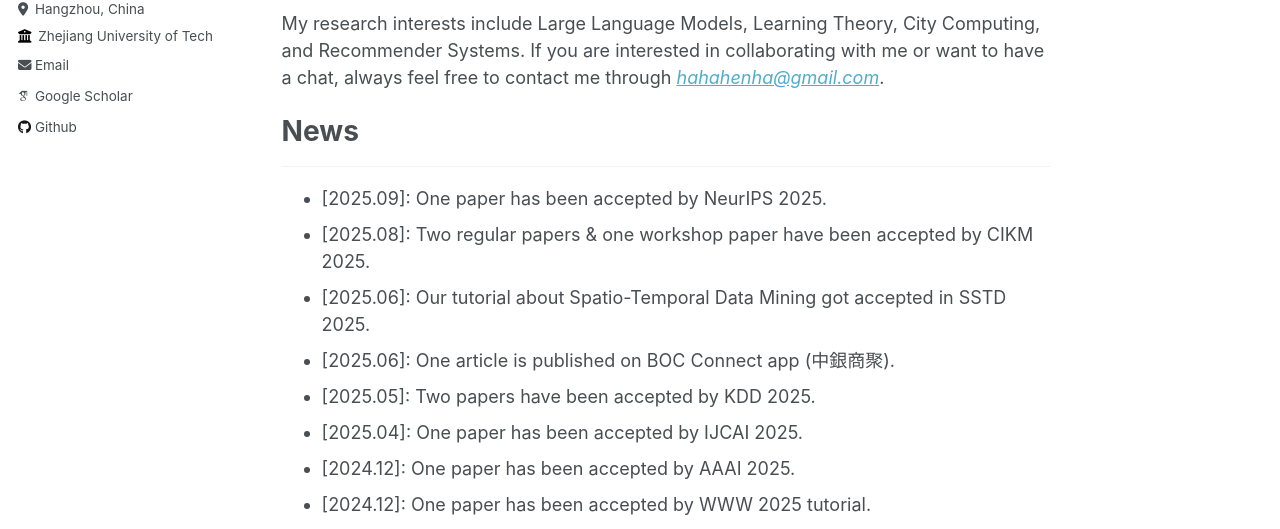
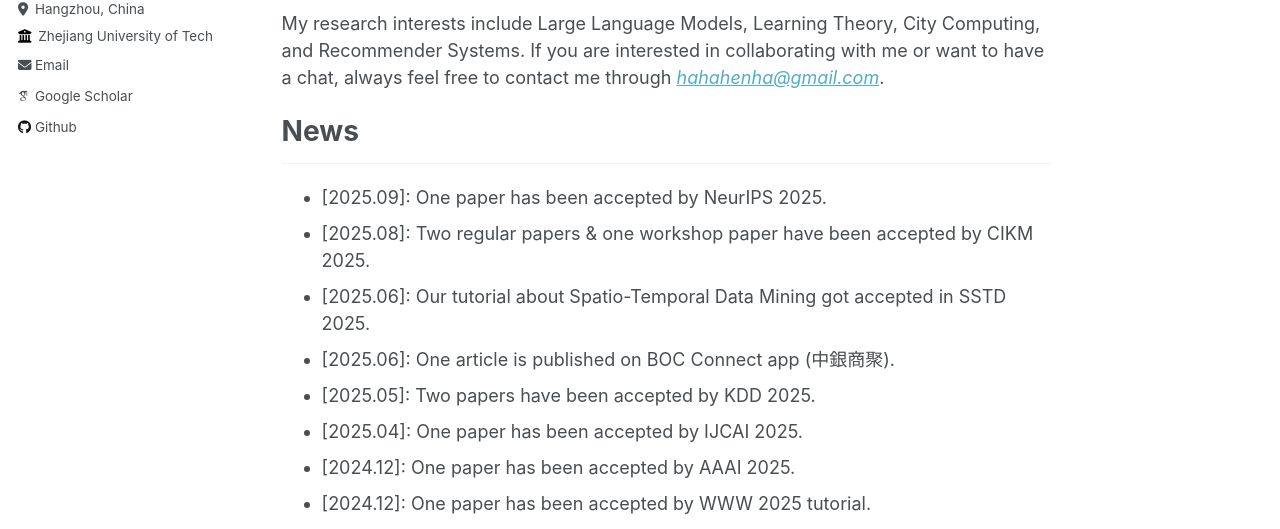
Before and after one commit to hahahenha/hahahenha.github.io, a Jekyll site: the page built from _pages/about.md, in a window 1280 px wide and 900 px high. Shown: the part 364-893 px from the top of the window. Built offline with Jekyll 4.4.1, drawn with Linux system fonts in a browser that asks for light colours; some web fonts are replaced.

Commit message:
Update about.md

```diff
--- a/_pages/about.md
+++ b/_pages/about.md
@@ -15,7 +15,7 @@ redirect_from:
 <!-- <span class='anchor' id='about-me'></span> -->
 
 # Biography
-<hr style="margin-top: 10px; margin-bottom: 20px;">
+<hr style="margin-top: 8px; margin-bottom: 20px;">
 I'm currently an associate professor at Zhejiang University of Technology.
 Before that, I was a postdoctoral research fellow at [AML Lab](https://aml-cityu.github.io/) from City University of Hong Kong supervised by Prof. [Xiangyu Zhao](https://zhaoxyai.github.io/).
 I obtained the PhD degree in data science from City University of Hong Kong (CityU) supervised by Prof. [Xiangyu Zhao](https://zhaoxyai.github.io/) and Prof. [Ding-Xuan Zhou](https://www.sydney.edu.au/science/about/our-people/academic-staff/dingxuan-zhou.html).
@@ -26,7 +26,7 @@ If you are interested in collaborating with me or want to have a chat, always fe
 
 
 # News
-<hr>
+<hr style="margin-top: 8px; margin-bottom: 20px;">
 <!--
 <style>
   .scrollable {
@@ -57,7 +57,7 @@ If you are interested in collaborating with me or want to have a chat, always fe
 
 
 # Selected Publications
-<hr>
+<hr style="margin-top: 8px; margin-bottom: 20px;">
 <ul>
   <li>
     <Strong>Xiao Han</Strong>, Zimo Zhao, Wanyu Wang, Maolin Wang, Zitao Liu, Yi Chang, and Xiangyu Zhao,
@@ -193,7 +193,7 @@ If you are interested in collaborating with me or want to have a chat, always fe
 
 
 # Honors and Awards
-<hr>
+<hr style="margin-top: 8px; margin-bottom: 20px;">
 
 <ul>
     <li>[2021.06]: Outstanding Graduate, Granted by: Zhejiang Provincial Education Department, China </li>
@@ -204,7 +204,7 @@ If you are interested in collaborating with me or want to have a chat, always fe
 
 
 # Internships & Exchange
-<hr>
+<hr style="margin-top: 8px; margin-bottom: 20px;">
 
 <ul>
    <li>[2023.11-2024.07]: Research Intern, Career Science Lab in BOSS Zhipin. Leader: <a target="_blank" rel="noopener" href="https://www.zhuhengshu.com/">Hengshu Zhu</a>, Chen Zhu.</li>
@@ -217,6 +217,7 @@ If you are interested in collaborating with me or want to have a chat, always fe
 
 
 # Teaching Experience
+<hr style="margin-top: 8px; margin-bottom: 20px;">
 
 <ul>
   <li>[2023 Spring, 2023 Fall, 2024 Spring]: Teaching Assistant of <strong>Deep Learning</strong> at the City University of Hong Kong.</li>
@@ -228,7 +229,7 @@ If you are interested in collaborating with me or want to have a chat, always fe
 
 
 # Service
-<hr>
+<hr style="margin-top: 8px; margin-bottom: 20px;">
 <div>
   <ul>
     <li>
```
